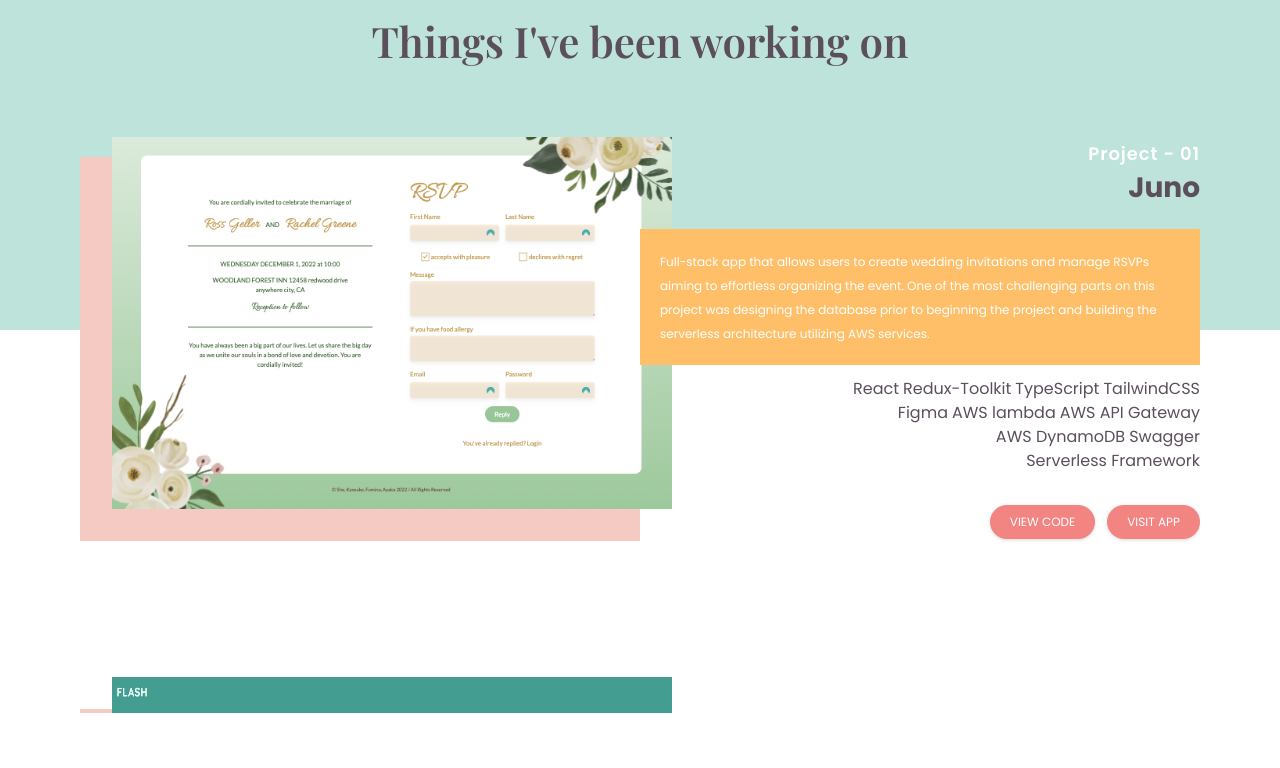
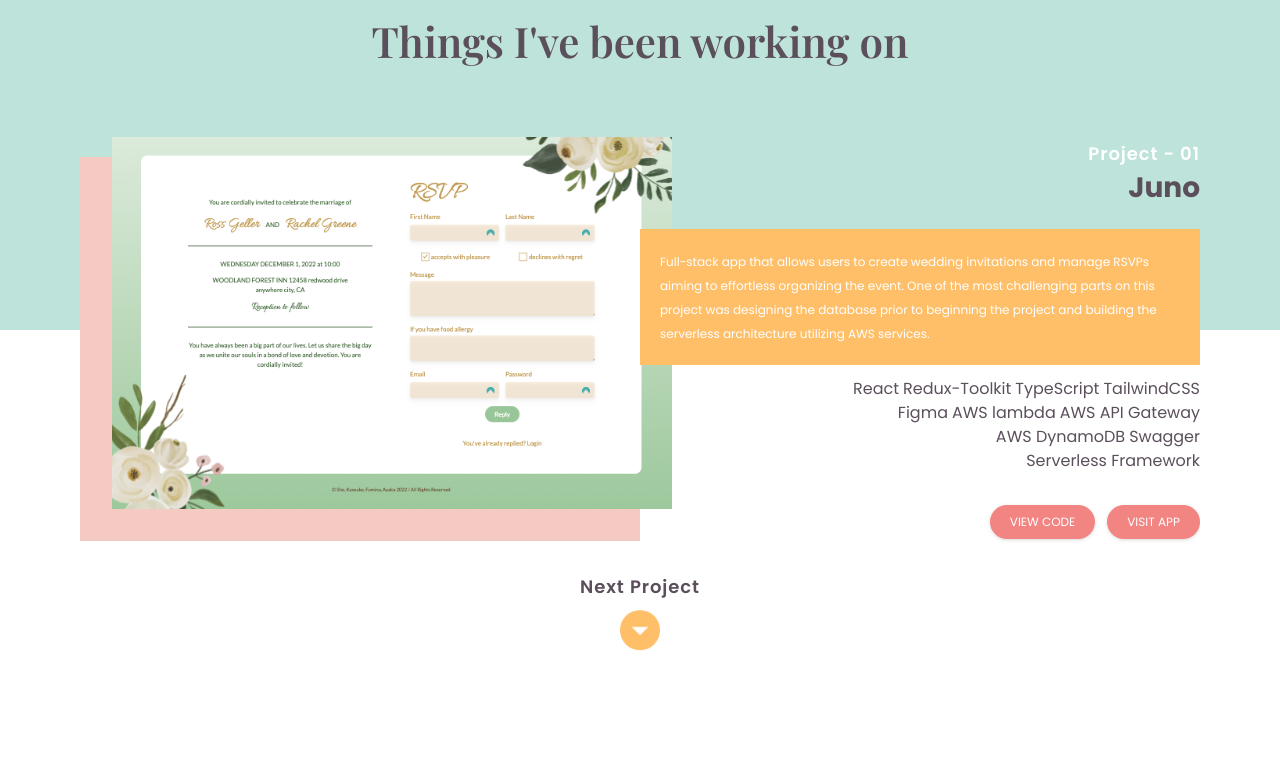
Before and after one commit to AyakaYasuda/portfolio, a Next.js app: page / in a window 1280 px wide. Shown: the part 1860-2628 px from the top of the page. Built offline with nearby package versions, Linux system fonts and the light colour scheme.

Commit message:
added scroll button to next project

```diff
--- a/components/Home.js
+++ b/components/Home.js
@@ -28,6 +28,7 @@ const Home = ({ data }) => {
         <ScrollButton
           className="absolute z-20 right-1/2 translate-x-1/2 -bottom-5"
           path="works"
+          offSet={-130}
         />
       </section>
     </div>
--- a/components/Works.js
+++ b/components/Works.js
@@ -2,8 +2,17 @@ import React from 'react';
 import classes from './Works.module.css';
 
 import Project from './ui/Project';
+import ScrollButton from './ui/ScrollButton';
 
 const Works = ({ data }) => {
+
+  const scrollToNext = () => {
+    const element = document.getElementById('projectsWindow');
+    if (element) {
+      element.scrollTo({ top: 1000, behavior: 'smooth' });
+    }
+  };
+
   return (
     <div
       id="works"
@@ -12,10 +21,14 @@ const Works = ({ data }) => {
       <h3 className="text-brown text-center mb-8 md:mb-16">
         Things I've been working on
       </h3>
-      <div className="h-[92%] md:h-[90%] overflow-y-auto">
-        {data.map((work) => (
+      <div id="projectsWindow" className="h-[92%] md:h-[90%] overflow-y-auto">
+        {data.map((work, index) => (
+          <div
+            id={`project-${work.id}`}
+            key={work.id}
+            className="mb-10 md:mb-32"
+          >
             <Project
-            key={work.id}
               id={work.id}
               url={work.url}
               github={work.github}
@@ -24,6 +37,13 @@ const Works = ({ data }) => {
               description={work.description}
               technologies={work.technologies}
             />
+            {index !== data.length - 1 && (
+              <div className="FlexColumn gap-5 mt-3">
+                <h5 className="text-brown">Next Project</h5>
+                <ScrollButton onClick={scrollToNext} />
+              </div>
+            )}
+          </div>
         ))}
       </div>
     </div>
--- a/components/ui/Project.js
+++ b/components/ui/Project.js
@@ -13,7 +13,7 @@ const Project = ({
   technologies,
 }) => {
   const mobileContent = (
-    <div className="w-full GridCenter grid-cols-1 mb-10">
+    <div className="w-full GridCenter grid-cols-1">
       <section className="justify-self-end mb-5">
         <h5 className="text-white text-right">
           {`Project - ${('0' + id).slice(-2)}`}
@@ -43,7 +43,7 @@ const Project = ({
   );
 
   const desktopContent = (
-    <div className="w-full GridCenter grid-cols-2 mb-32">
+    <div className="w-full GridCenter grid-cols-2">
       <ProjectImage image={projectImage} />
       <section className="relative FlexColumn">
         <div className="self-end mb-5">
--- a/components/ui/ScrollButton.js
+++ b/components/ui/ScrollButton.js
@@ -3,15 +3,17 @@ import { Link as Scroll } from 'react-scroll';
 
 import ArrowDropDownIcon from '@mui/icons-material/ArrowDropDown';
 
-const ScrollButton = ({ className, path }) => {
+const ScrollButton = ({ className, path, offSet, onClick }) => {
   return (
-    /* FIXME: use Link instead of div tag */
     <Scroll
-      to={path}
+      to={path ? path : ""}
       smooth={true}
       duration={600}
-      offset={-130}
-      className={`bg-orange rounded-full animate-bounce cursor-pointer ${className}`}
+      offset={offSet ? offSet : null}
+      className={`bg-orange rounded-full animate-bounce cursor-pointer ${
+        className ? className : ''
+      }`}
+      onClick={onClick ? onClick : null}
     >
       <ArrowDropDownIcon
         sx={{
```
Lines whose indentation alone changed are shown as unchanged.
